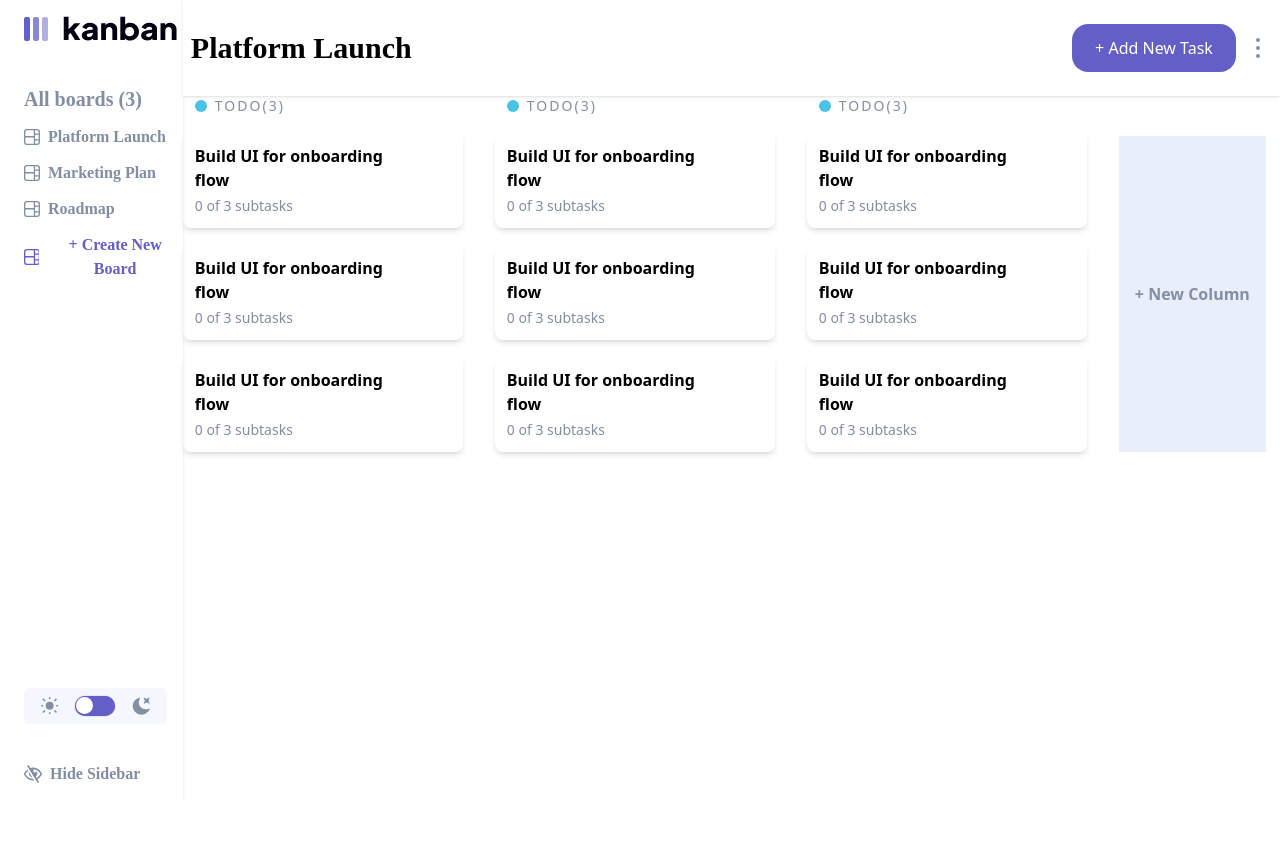
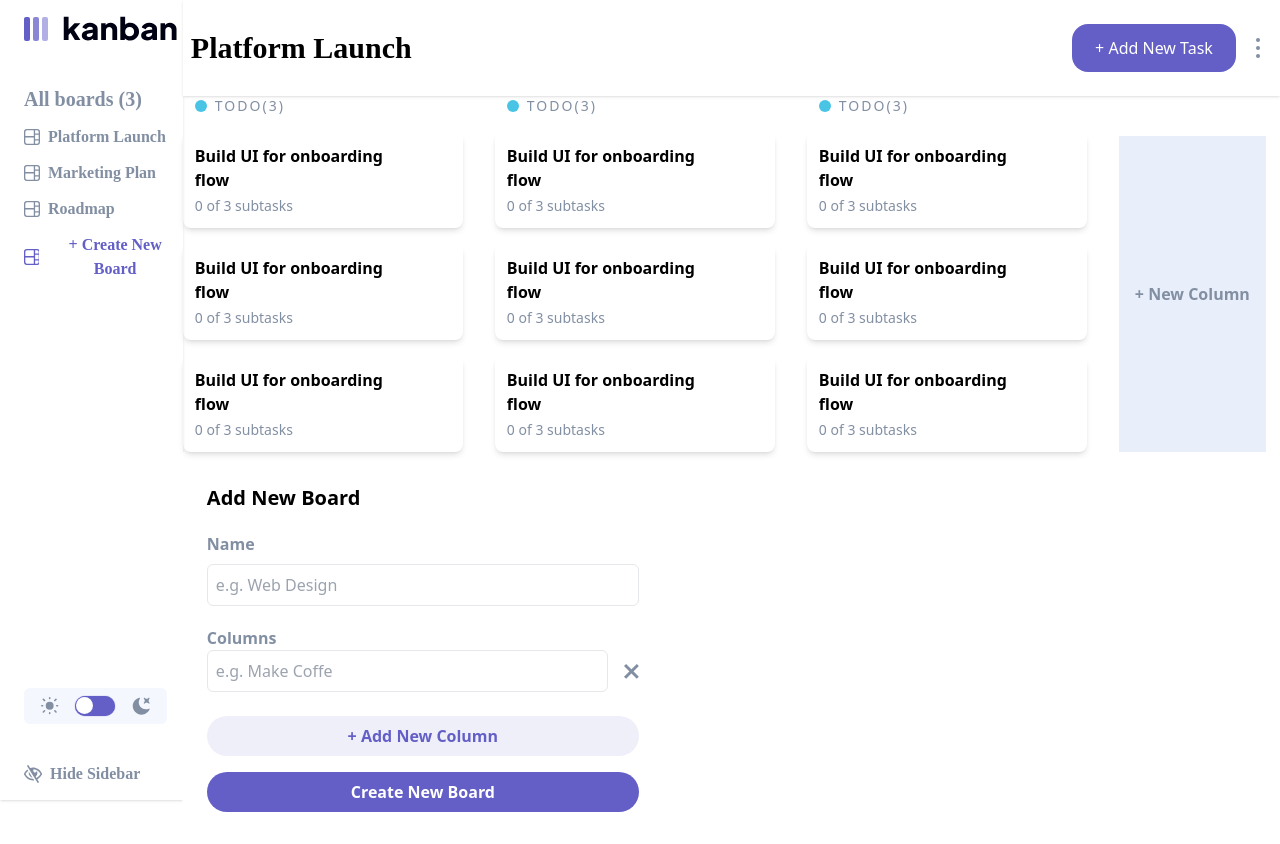
Before and after one commit to ChekeGT/Kanban-task-mangament-app, a React (Vite) app: page / in a window 1280 px wide. Before the commit the page ends 800 px from the top, so only its background shows below. Built offline with nearby package versions, Linux system fonts and the light colour scheme; a web font is replaced by a local one.

Commit message:
Added Board Component when click "Create new board" button  in the NavBar

```diff
--- a/src/App.jsx
+++ b/src/App.jsx
@@ -15,6 +15,7 @@ import reducer from './state_management/reducer'
 import BoardTable from './components/BoardTable/BoardTable'
 import BoardBar from './components/BoardBar/BoardBar'
 import NavBar from './components/NavBar/NavBar'
+import BoardTemplate from './components/PopUps/BoardTemplate'
 
 // We need a context for dispatch because we will use it on deeply nested components
 // Therefore it will be easier using it with context
@@ -53,6 +54,7 @@ function App() {
         <div className='w-full'>
           <BoardBar name={data.boards[0].name}/>
           <BoardTable/>
+          <BoardTemplate/>
         </div>
       </div>
     </dispatchContext.Provider>
--- a/src/components/NavBar/CreateNewBoardButton.jsx
+++ b/src/components/NavBar/CreateNewBoardButton.jsx
@@ -4,6 +4,7 @@ import ViewTask from "../PopUps/ViewTask"
 import DeleteTemplate from '../PopUps/DeleteTemplate'
 import AddTask from '../PopUps/AddTask'
 import { useState } from "react"
+import BoardTemplate from "../PopUps/BoardTemplate"
 
 export default function CreateNewBoardButton(){
     let dispatch = useDispatch()
@@ -23,7 +24,7 @@ export default function CreateNewBoardButton(){
         <>
             <PopUpContainer autoDestructionFunction={deletePopUp}>
                 {/* We will change this, this is only for development purposes as here we will have the add board component*/}
-                <AddTask></AddTask>
+                <BoardTemplate/>
             </PopUpContainer>
             <button className="flex flex-row items-center gap-2" onClick={handleShowPopUp}>
                 <svg className=" fill-mainPurple" width="16" height="16" xmlns="http://www.w3.org/2000/svg"><path d="M0 2.889A2.889 2.889 0 0 1 2.889 0H13.11A2.889 2.889 0 0 1 16 2.889V13.11A2.888 2.888 0 0 1 13.111 16H2.89A2.889 2.889 0 0 1 0 13.111V2.89Zm1.333 5.555v4.667c0 .859.697 1.556 1.556 1.556h6.889V8.444H1.333Zm8.445-1.333V1.333h-6.89A1.556 1.556 0 0 0 1.334 2.89V7.11h8.445Zm4.889-1.333H11.11v4.444h3.556V5.778Zm0 5.778H11.11v3.11h2a1.556 1.556 0 0 0 1.556-1.555v-1.555Zm0-7.112V2.89a1.555 1.555 0 0 0-1.556-1.556h-2v3.111h3.556Z"/></svg>
--- /dev/null
+++ b/src/components/PopUps/BoardTemplate.jsx
@@ -0,0 +1,32 @@
+export default function BoardTemplate() {
+
+    const crossIcon = `./src/assets/icon-cross.svg`;
+
+    function preventPropagation(e){
+        e.stopPropagation()
+    }
+
+    return(
+        <div onClick={preventPropagation} className="w-[480px] bg-white px-6 py-8 flex flex-col gap-5">
+            <h1 className="font-bold text-xl ">Add New Board</h1>
+            <div className="flex flex-col gap-2">
+                <h3 className="font-bold text-grayText">Name</h3>
+                <input className="w-full p-2 rounded-md  border border-gray" placeholder="e.g. Web Design" type="text" />
+            </div>
+            <div>
+                <h3 className="font-bold text-grayText">Columns</h3>
+                <div className="pb-6">
+                    {/* COMPONENT COLUMNS */}
+                    <div className="flex items-center gap-4">
+                        <input placeholder="e.g. Make Coffe" className="w-full p-2 rounded-md  border border-gray" type="text" />
+                        <img src={crossIcon} alt="" />
+                    </div>
+                </div>
+                <div className="flex flex-col gap-4">
+                    <button className="bg-mainPurple bg-opacity-10 p-2 text-mainPurple font-bold rounded-full">+ Add New Column</button>
+                    <button className="bg-mainPurple p-2 rounded-full text-white font-semibold">Create New Board</button>
+                </div>
+            </div>
+        </div>
+    )
+}
```
